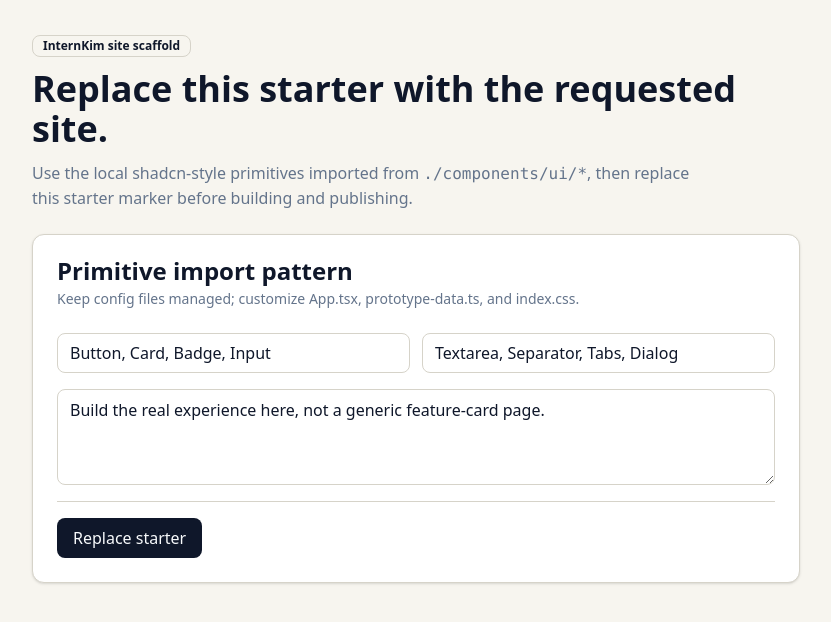
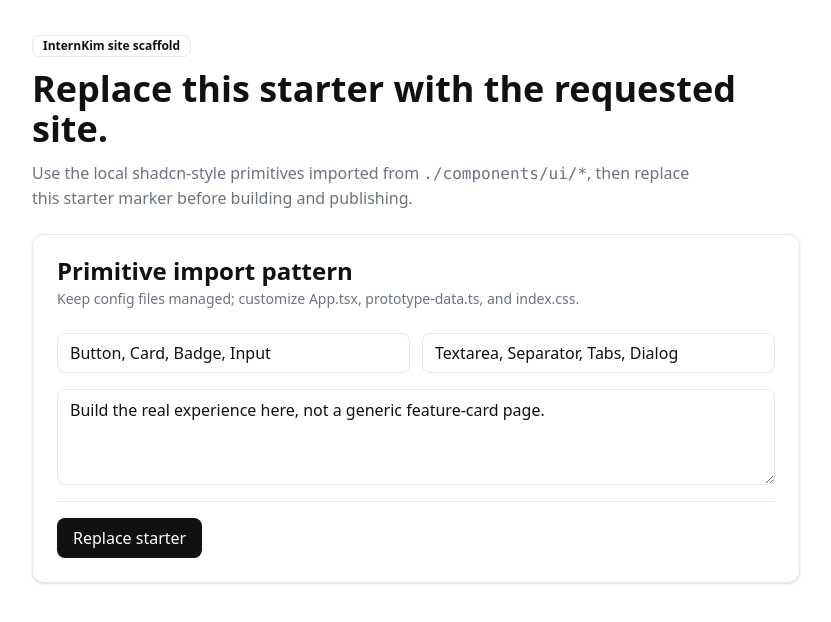
Before and after one commit to Dawn-kim-official/blueclaw, a React (Vite) app in the folder internal/agentruntime/site_scaffold/react-vite-ts/: page / in a window 1280 px wide. Shown: the top 622 px of the page, without its empty margins (224-1055 px from the left). Built offline with nearby package versions, Linux system fonts and the light colour scheme.

Commit message:
Default site scaffold to black on white

```diff
--- a/internal/agentruntime/site_scaffold/react-vite-ts/src/index.css
+++ b/internal/agentruntime/site_scaffold/react-vite-ts/src/index.css
@@ -1,25 +1,25 @@
 @import "tailwindcss";
 
 :root {
-	--background: #f7f5ef;
-	--foreground: #0f172a;
+	--background: #ffffff;
+	--foreground: #111111;
 	--card: #ffffff;
-	--card-foreground: #0f172a;
+	--card-foreground: #111111;
 	--popover: #ffffff;
-	--popover-foreground: #0f172a;
-	--primary: #0f172a;
-	--primary-foreground: #f8fafc;
-	--secondary: #2f6b5f;
-	--secondary-foreground: #f8fafc;
-	--muted: #eef2f0;
-	--muted-foreground: #64748b;
-	--accent: #d97706;
-	--accent-foreground: #fff7ed;
+	--popover-foreground: #111111;
+	--primary: #111111;
+	--primary-foreground: #ffffff;
+	--secondary: #f4f4f5;
+	--secondary-foreground: #111111;
+	--muted: #f7f7f8;
+	--muted-foreground: #6b7280;
+	--accent: #111111;
+	--accent-foreground: #ffffff;
 	--destructive: #b42318;
-	--destructive-foreground: #fff7ed;
-	--border: #d6d3c9;
-	--input: #d6d3c9;
-	--ring: #2f6b5f;
+	--destructive-foreground: #ffffff;
+	--border: #e5e7eb;
+	--input: #d1d5db;
+	--ring: #111111;
 	--radius: 0.5rem;
 	font-family: ui-sans-serif, system-ui, -apple-system, BlinkMacSystemFont, "Apple SD Gothic Neo", "Segoe UI", sans-serif;
 	color: var(--foreground);
```
Also changed, not shown: 1 other file (tests, documents, lock files or other folders).
